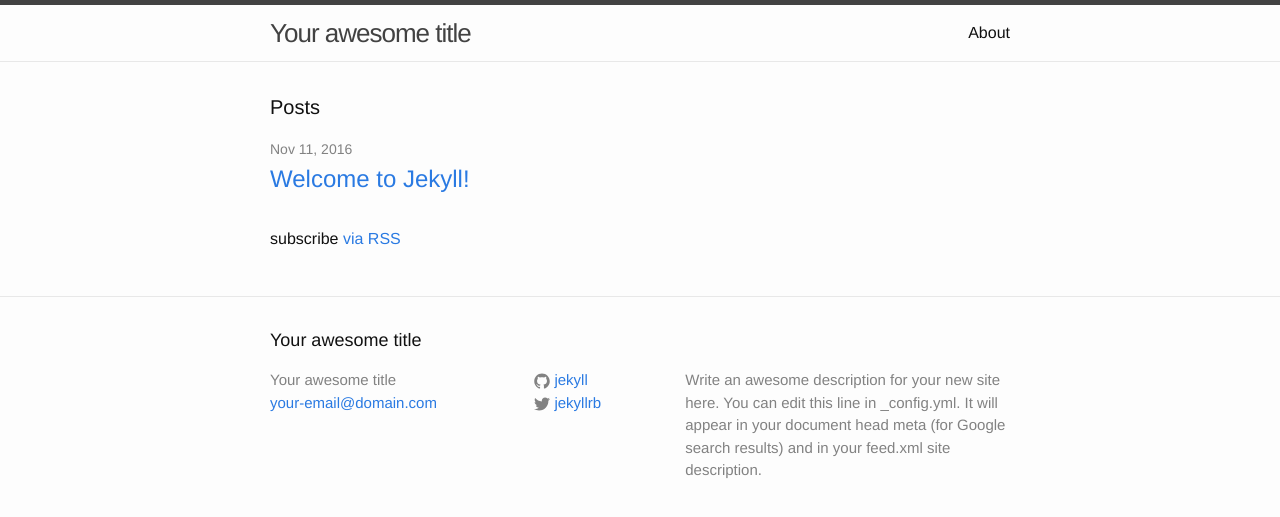
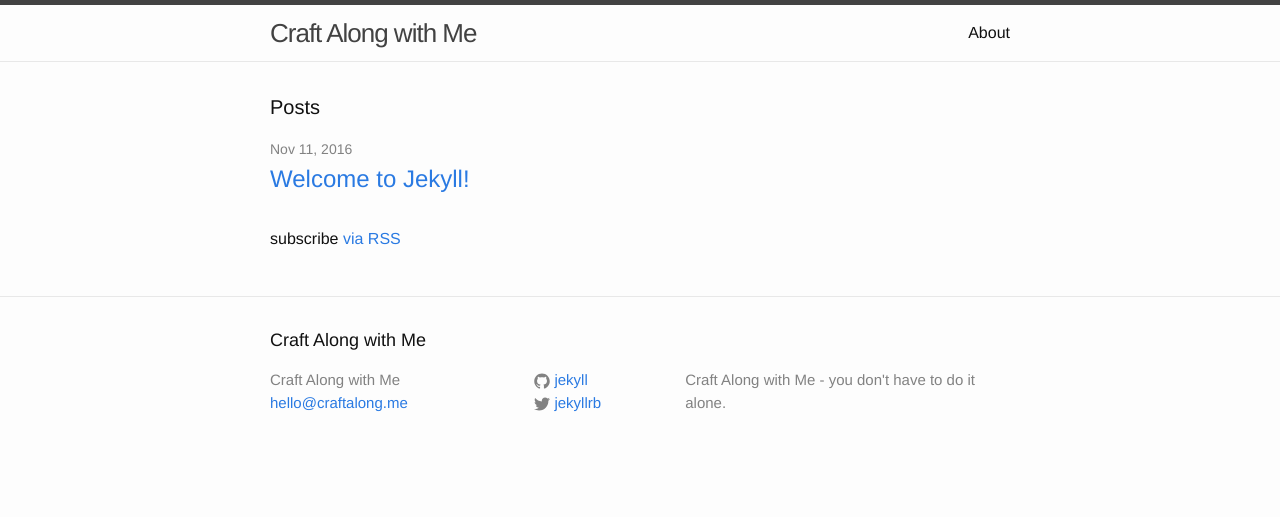
Before and after one commit to dallashudgens/craft-along, a Jekyll site: the page built from index.html, in a window 1280 px wide. Shown: the top 517 px of the page. Built offline with Jekyll 4.4.1, drawn with Linux system fonts in a browser that asks for light colours.

Commit message:
config changes

```diff
--- a/_config.yml
+++ b/_config.yml
@@ -6,12 +6,10 @@
 # 'jekyll serve'. If you change this file, please restart the server process.
 
 # Site settings
-title: Your awesome title
-email: your-email@domain.com
+title: Craft Along with Me
+email: hello@craftalong.me
 description: > # this means to ignore newlines until "baseurl:"
-  Write an awesome description for your new site here. You can edit this
-  line in _config.yml. It will appear in your document head meta (for
-  Google search results) and in your feed.xml site description.
+  Craft Along with Me - you don't have to do it alone.
 baseurl: "" # the subpath of your site, e.g. /blog
 url: "http://yourdomain.com" # the base hostname & protocol for your site
 twitter_username: jekyllrb
```
